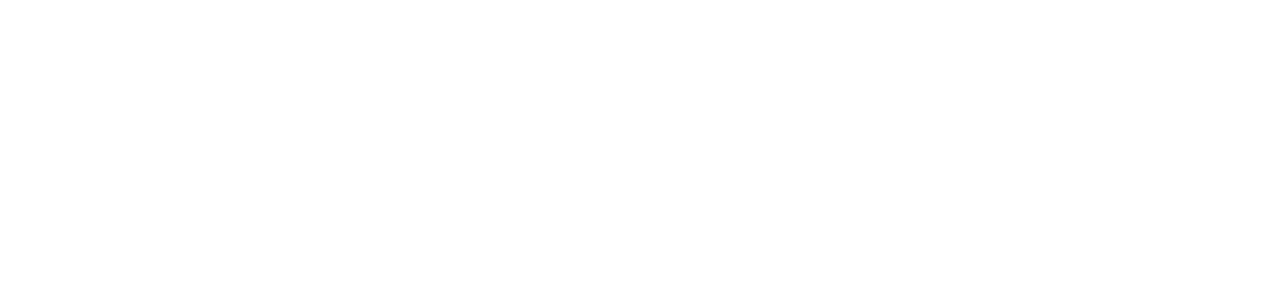
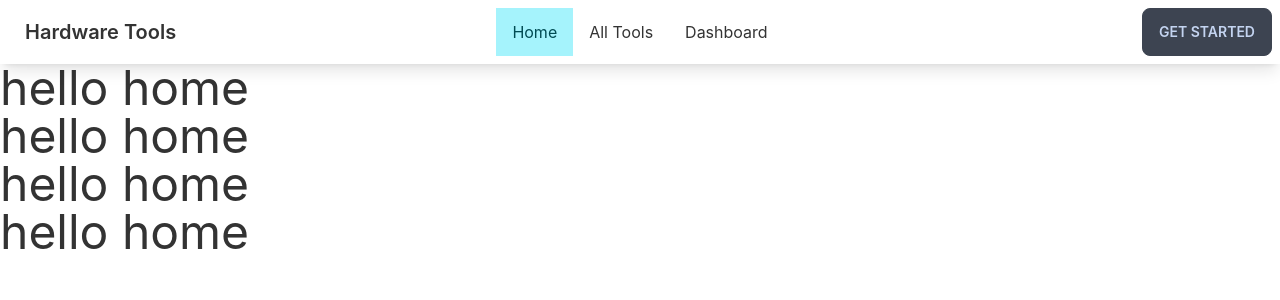
Before and after one commit to Niloy-Dey/assignment-12-manufacturer-website-client-side, a React (Create React App) app: page /home in a window 1280 px wide. Shown: the top 300 px of the page. Built offline with nearby package versions, Linux system fonts and the light colour scheme.

Commit message:
nav bar completed

```diff
--- a/src/App.js
+++ b/src/App.js
@@ -1,9 +1,27 @@
+import { Route, Router, Routes } from "react-router-dom";
+import AllTools from "./Component/AllTools/AllTools";
+import Home from "./Component/Home/Home";
+import Login from "./Component/Login/Login";
+import Signup from "./Component/Signup/Signup";
+import Footer from "./Shared/Footer";
+import Navbar from "./Shared/Navbar";
+
 function App() {
 
   return (
     <div>
+      <Navbar></Navbar>
+      <Routes>
+        <Route path="/" element={<Home></Home>}></Route>
+        <Route path="/home" element={<Home></Home>}></Route>
+        <Route path="/allTools" element={<AllTools></AllTools>}></Route>
+        <Route path="/login" element={<Login></Login>}></Route>
+        <Route path="/signup" element={<Signup></Signup>}></Route>
+        <Route path="/dashboard" element={<></>}></Route>
+        <Route path="/" element={<Login></Login>}></Route>
 
-
+      </Routes>
+      <Footer></Footer>
     </div>
   )
 }
--- /dev/null
+++ b/src/Component/AllTools/AllTools.js
@@ -0,0 +1,11 @@
+import React from 'react';
+
+const AllTools = () => {
+    return (
+        <div>
+
+        </div>
+    );
+};
+
+export default AllTools;
--- a/src/Component/Home/Home.js
+++ b/src/Component/Home/Home.js
@@ -2,7 +2,11 @@
 
 const Home = () => {
     return (
-        <div>
+        <div className='mt-16'>
+            <h1 className='text-5xl '>hello home</h1>
+            <h1 className='text-5xl '>hello home</h1>
+            <h1 className='text-5xl '>hello home</h1>
+            <h1 className='text-5xl '>hello home</h1>
 
         </div>
     );
--- a/src/Shared/Navbar.js
+++ b/src/Shared/Navbar.js
@@ -1,9 +1,38 @@
 import React from 'react';
+import { Link, NavLink } from 'react-router-dom';
 
 const Navbar = () => {
     return (
         <div>
+            <div className="navbar bg-base-100 shadow-lg fixed top-0 z-50 ">
+                <div className="navbar-start">
+                    <div className="dropdown">
+                        <label tabindex="0" className="btn btn-ghost lg:hidden">
+                            <svg xmlns="http://www.w3.org/2000/svg" className="h-5 w-5" fill="none" viewBox="0 0 24 24" stroke="currentColor"><path stroke-linecap="round" stroke-linejoin="round" stroke-width="2" d="M4 6h16M4 12h8m-8 6h16" /></svg>
+                        </label>
+                        <ul tabindex="0" className="menu menu-compact dropdown-content mt-3 p-2 shadow bg-base-100 rounded-box w-52">
+                            <li><NavLink to="/home" >Home</NavLink></li>
+                            <li><NavLink to="/allTools" >All Tools</NavLink></li>
+                            <li><NavLink to="/dashboard">Dashboard</NavLink></li>
 
+
+                        </ul>
+                    </div>
+                    <Link to="/home" className="btn btn-ghost normal-case text-xl">Hardware Tools</Link>
+                </div>
+                <div className="navbar-center hidden lg:flex">
+                    <ul className="menu menu-horizontal p-0">
+                    <li><NavLink to="/home" >Home</NavLink></li>
+                    <li><NavLink to="/allTools" >All Tools</NavLink></li>
+                    <li><NavLink to="/dashboard">Dashboard</NavLink></li>
+
+
+                    </ul>
+                </div>
+                <div className="navbar-end">
+                    <a className="btn">Get started</a>
+                </div>
+            </div>
         </div>
     );
 };
```
